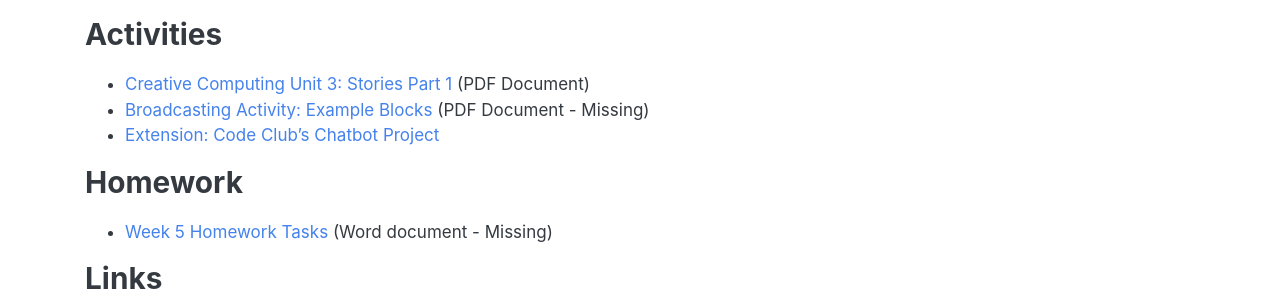
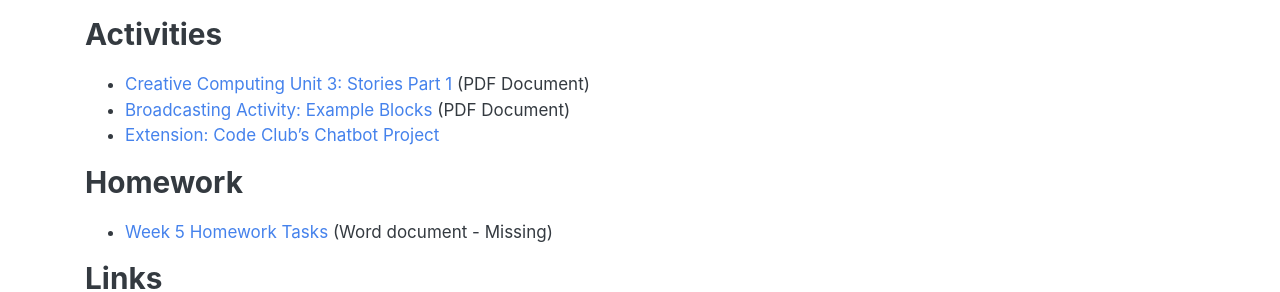
Before and after one commit to cs4s/2018, a Jekyll site: the page built from steam/week-5/index.md, in a window 1280 px wide and 900 px high, scrolled down 583 px. Shown: the part 160-452 px from the top of the window. Built offline with Jekyll 4.4.1, drawn with Linux system fonts in a browser that asks for light colours.

Commit message:
Adds message blocks for STEAM Week 5 activity

```diff
--- a/steam/week-5/index.md
+++ b/steam/week-5/index.md
@@ -29,7 +29,7 @@
 ### Activities
 
 - [Creative Computing Unit 3: Stories Part 1]({{ site.drive_url | append: '14gk9-oldlYH3gqZNOQrKypOkC5nDVzFW' }}){:target="_blank"} (PDF Document)
-- [Broadcasting Activity: Example Blocks]() (PDF Document - Missing)
+- [Broadcasting Activity: Example Blocks](resources/combined_message_blocks.pdf){:target="_blank"} (PDF Document)
 - [Extension: Code Club's Chatbot Project](https://codeclubprojects.org/en-GB/scratch/chatbot/){:target="_blank"}
 
 ### Homework
```
Also changed, not shown: 16 other files.
